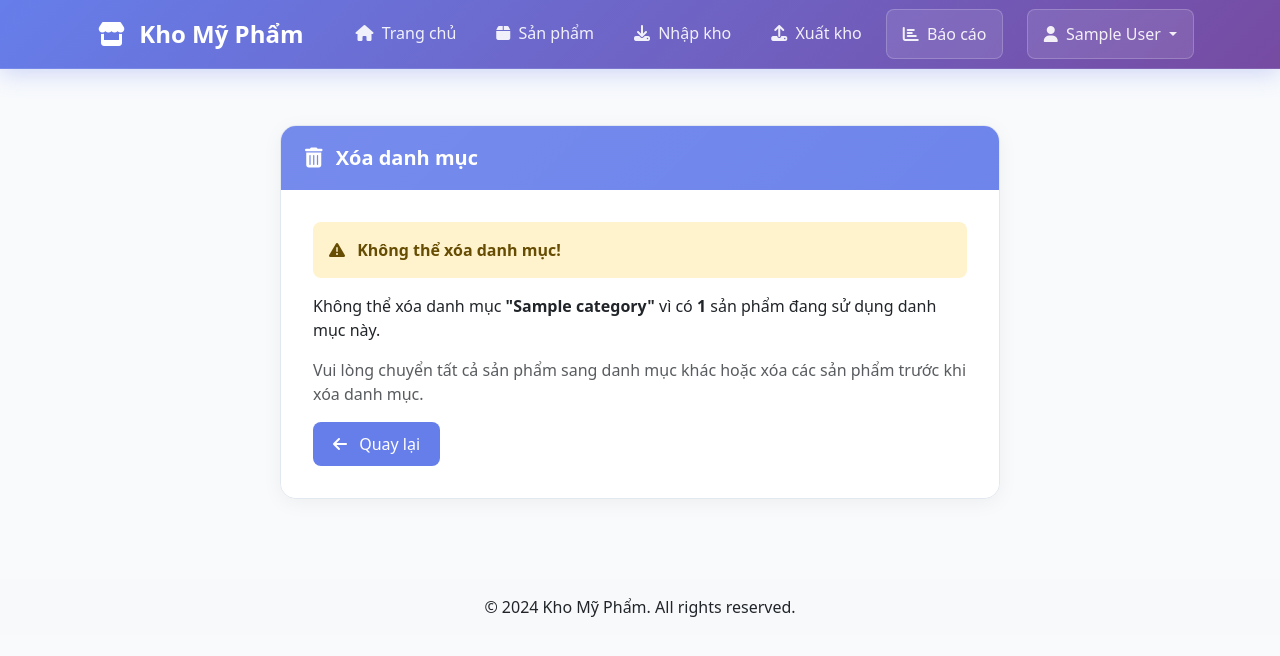
After one commit to thanhnm3/khomypham, a Django app: page /categories/1/delete/ in a window 1280 px wide. The commit adds this page. Shown: the top 656 px of the page. Run offline with Django 5.2, Linux system fonts and the light colour scheme; a user stored in the database is signed in; tables that the repository leaves empty hold one stand-in row (values such as "Sample post").

Commit message:
update btn delete category

```diff
--- a/products/urls.py
+++ b/products/urls.py
@@ -17,4 +17,5 @@ urlpatterns = [
     # Categories
     path('categories/', views.category_list, name='category_list'),
     path('categories/create/', views.category_create, name='category_create'),
+    path('categories/<int:pk>/delete/', views.category_delete, name='category_delete'),
 ]
--- a/products/views.py
+++ b/products/views.py
@@ -247,3 +247,26 @@ def category_create(request):
         'title': 'Thêm danh mục mới',
     }
     return render(request, 'products/category_form.html', context)
+
+@login_required
+def category_delete(request, pk):
+    """Xóa danh mục"""
+    category = get_object_or_404(Category, pk=pk)
+
+    # Kiểm tra xem danh mục có sản phẩm nào không
+    products_count = category.product_set.filter(is_active=True).count()
+
+    if request.method == 'POST':
+        if products_count > 0:
+            messages.error(request, f'Không thể xóa danh mục "{category.name}" vì có {products_count} sản phẩm đang sử dụng.')
+            return redirect('products:category_list')
+
+        category.delete()
+        messages.success(request, 'Danh mục đã được xóa thành công!')
+        return redirect('products:category_list')
+
+    context = {
+        'category': category,
+        'products_count': products_count,
+    }
+    return render(request, 'products/category_confirm_delete.html', context)
--- /dev/null
+++ b/templates/products/category_confirm_delete.html
@@ -0,0 +1,78 @@
+{% extends 'base.html' %}
+{% load static %}
+
+{% block title %}Xóa danh mục{% endblock %}
+
+{% block content %}
+<div class="container py-4">
+    <div class="row justify-content-center">
+        <div class="col-md-8">
+            <div class="glass-card">
+                <div class="glass-card-header">
+                    <h4 class="mb-0">
+                        <i class="fas fa-trash-alt me-2"></i>
+                        Xóa danh mục
+                    </h4>
+                </div>
+                <div class="glass-card-body">
+                    {% if products_count > 0 %}
+                        <div class="alert alert-warning" role="alert">
+                            <i class="fas fa-exclamation-triangle me-2"></i>
+                            <strong>Không thể xóa danh mục!</strong>
+                        </div>
+
+                        <p class="mb-3">
+                            Không thể xóa danh mục <strong>"{{ category.name }}"</strong> vì có <strong>{{ products_count }}</strong> sản phẩm đang sử dụng danh mục này.
+                        </p>
+
+                        <p class="text-muted">
+                            Vui lòng chuyển tất cả sản phẩm sang danh mục khác hoặc xóa các sản phẩm trước khi xóa danh mục.
+                        </p>
+
+                        <div class="d-flex gap-2">
+                            <a href="{% url 'products:category_list' %}" class="btn btn-modern">
+                                <i class="fas fa-arrow-left me-2"></i>
+                                Quay lại
+                            </a>
+                        </div>
+                    {% else %}
+                        <div class="alert alert-danger" role="alert">
+                            <i class="fas fa-exclamation-triangle me-2"></i>
+                            <strong>Cảnh báo!</strong> Bạn sắp xóa danh mục này.
+                        </div>
+
+                        <p class="mb-3">
+                            Bạn có chắc chắn muốn xóa danh mục <strong>"{{ category.name }}"</strong>?
+                        </p>
+
+                        {% if category.description %}
+                            <p class="text-muted mb-3">
+                                <strong>Mô tả:</strong> {{ category.description }}
+                            </p>
+                        {% endif %}
+
+                        <p class="text-danger">
+                            <i class="fas fa-info-circle me-2"></i>
+                            Hành động này không thể hoàn tác!
+                        </p>
+
+                        <form method="post" class="mt-4">
+                            {% csrf_token %}
+                            <div class="d-flex gap-2">
+                                <button type="submit" class="btn btn-danger-modern">
+                                    <i class="fas fa-trash-alt me-2"></i>
+                                    Xóa danh mục
+                                </button>
+                                <a href="{% url 'products:category_list' %}" class="btn btn-modern">
+                                    <i class="fas fa-times me-2"></i>
+                                    Hủy bỏ
+                                </a>
+                            </div>
+                        </form>
+                    {% endif %}
+                </div>
+            </div>
+        </div>
+    </div>
+</div>
+{% endblock %}
```
Also changed, not shown: templates/products/category_list.html (+9 -0 lines).
